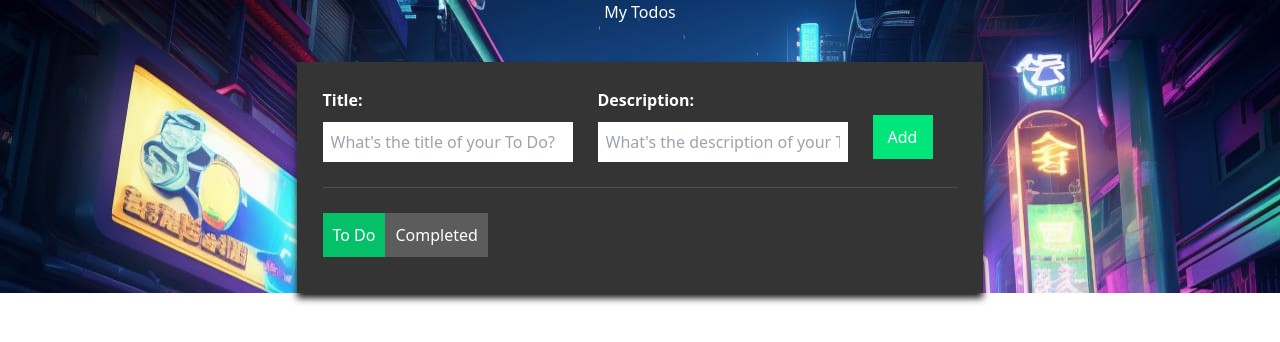
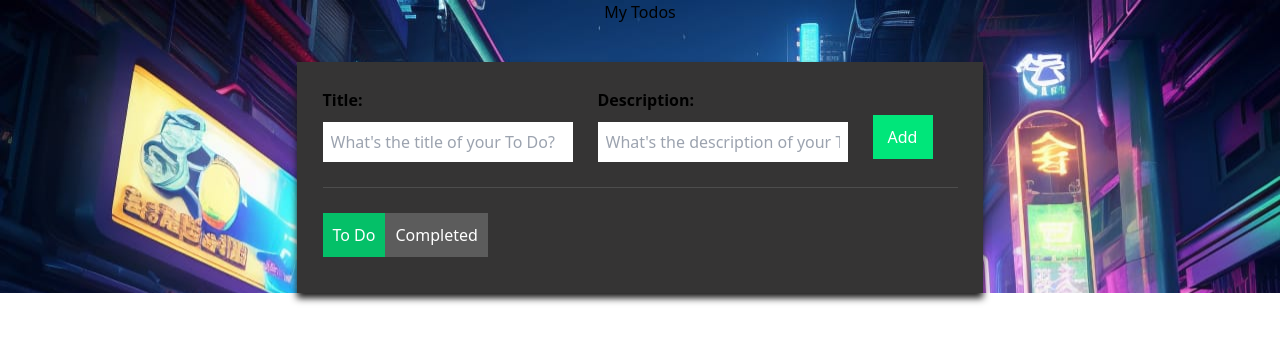
Before and after one commit to nikhil1105/GlitchCity, a React (Vite) app: page /dashboard in a window 1280 px wide. Shown: the top 342 px of the page. Built offline with nearby package versions, Linux system fonts and the light colour scheme.

Commit message:
bug resolved finished commit

```diff
--- a/src/components/Home.jsx
+++ b/src/components/Home.jsx
@@ -9,6 +9,8 @@ export default function Home() {
     const [ypos, setypos] = useState(window.innerHeight);
 
     useEffect(() => {
+        window.scrollTo(0, 1);
+
         const handleResize = () => {
             setWindowWidth(window.innerWidth);
             setWindowHeight(window.innerHeight);
@@ -99,7 +101,7 @@ export default function Home() {
                 <span aria-hidden>GlitchCity</span>
             </div>
             <div className="  top-96 fixed">
-            <Link to='*'  >
+            <Link to='/dashboard'  >
             <div className={` ${ypos<2.2?'hidden':''}  z-[1] cursor-pointer bg-[#4e42f5]  w-[100px] h-[100px] rounded-full  flex items-center justify-center `} >
                 <img  src="../assets/play-button1.png" className=" imgGlitch h-[90px] w-[90px]" />
 
@@ -109,6 +111,7 @@ export default function Home() {
             </div>
 
             </div>
+
         </div>
 
     );
--- a/src/dashboard.css
+++ b/src/dashboard.css
@@ -2,12 +2,6 @@
     background-image: url(../public/assets/todoimage.jpeg);
 
 }
-body{
-
-    color: white;
-    overflow: hidden;
-  }
-
 
     h1{
       text-align: center;
```
